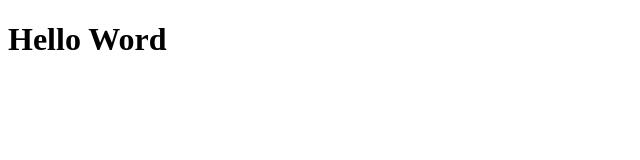
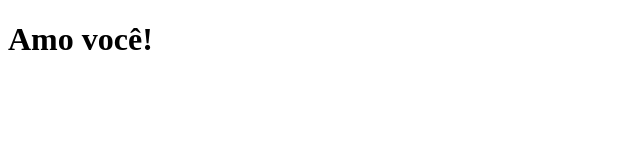
Before and after one commit to kauanevieira/office-system, a Next.js app: page / in a window 1280 px wide. Shown: the top 160 px of the page, without its empty margins (0-640 px from the left). Built offline with nearby package versions, Linux system fonts and the light colour scheme.

Commit message:
modifica a frase

```diff
--- a/pages/index.js
+++ b/pages/index.js
@@ -1,3 +1,3 @@
 export default function Home() {
-    return <h1>Hello Word</h1>
+    return <h1>Amo você!</h1>
 }
```
